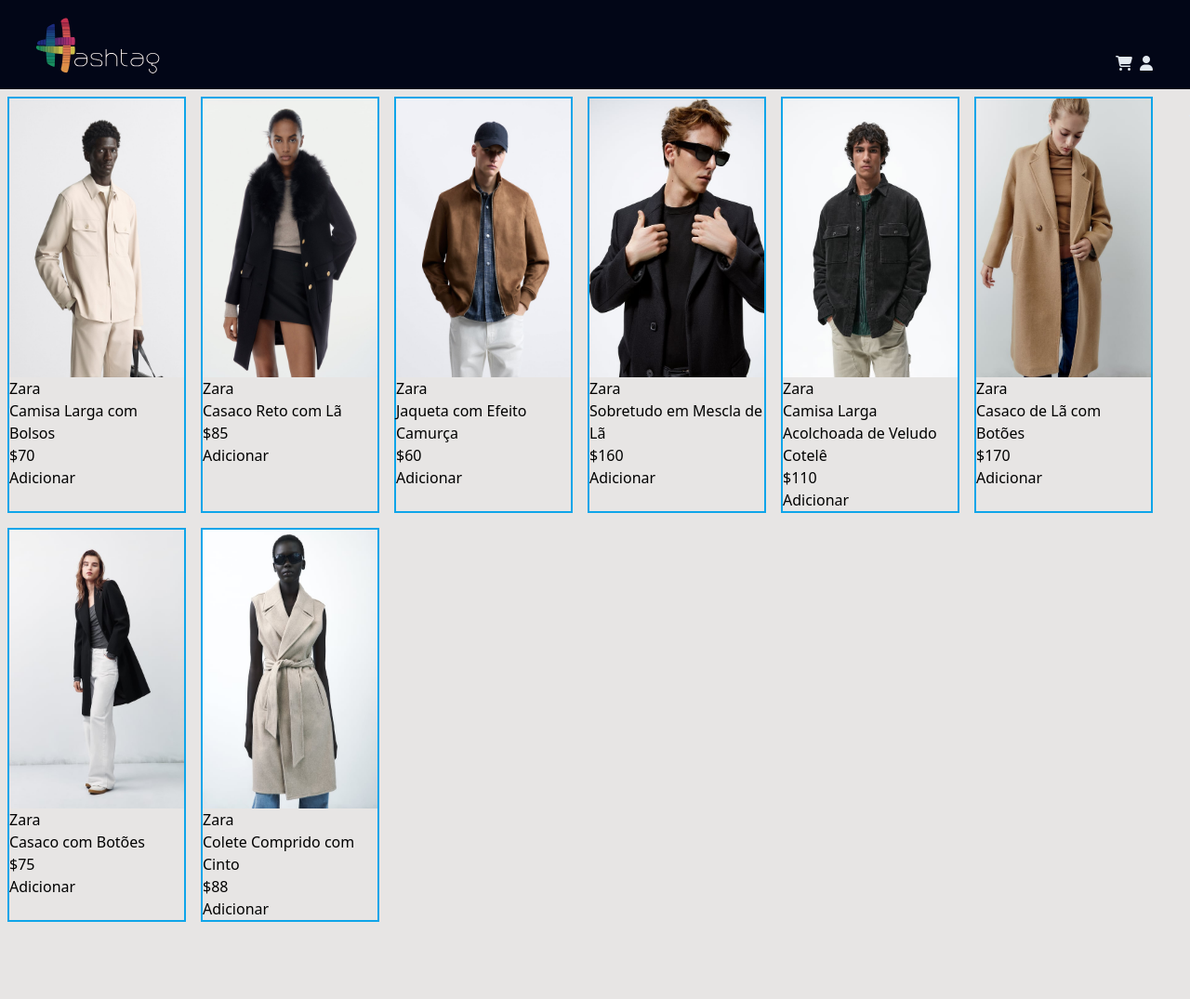
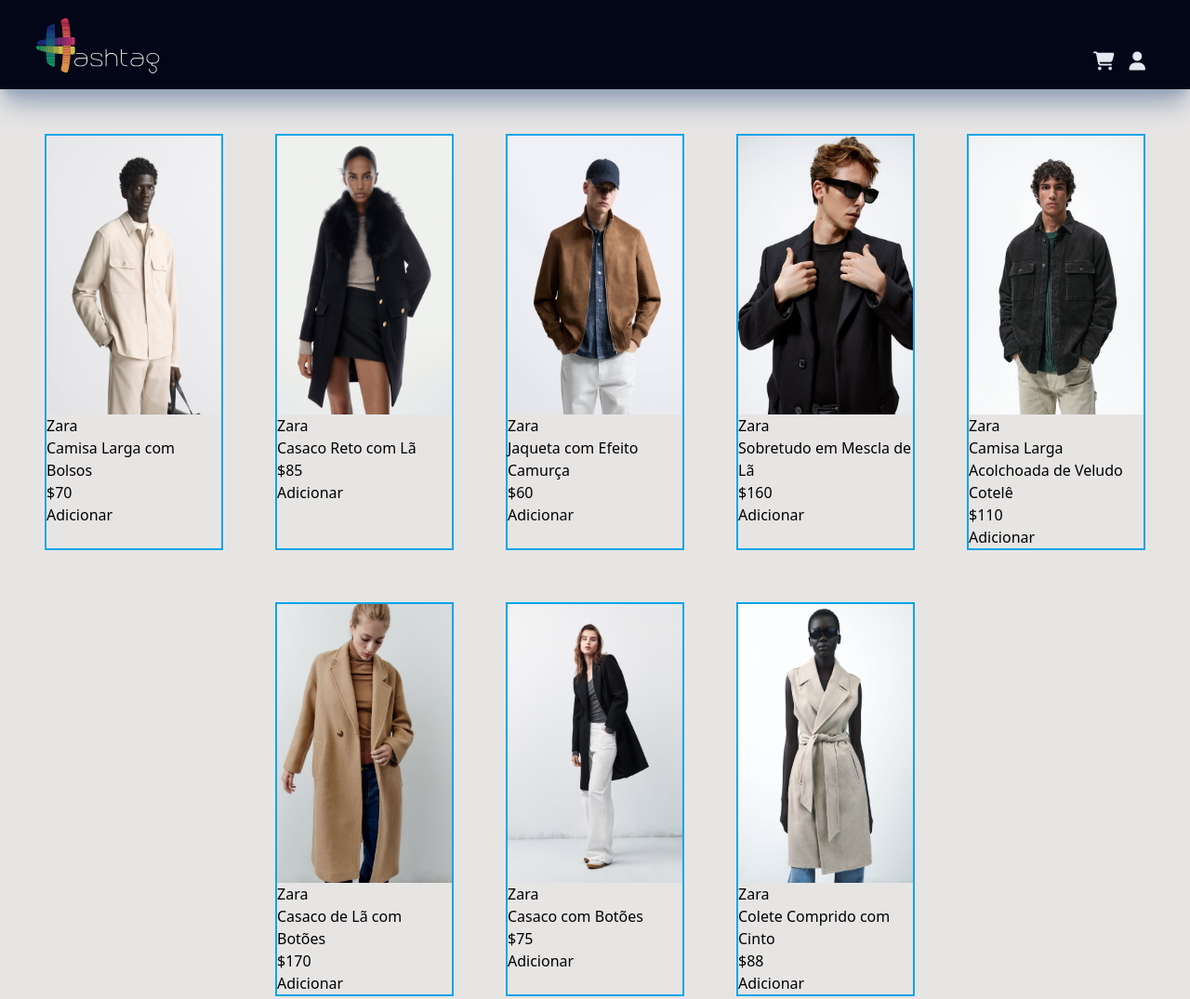
Before and after one commit to IsaKaillany/Intensivao-JS, a website built with Vite: page index.html in a window 1280 px wide. Shown: the whole page at 93% size. Before the commit the page ends 1000 px from the top, so only its background shows below. Built offline with nearby package versions, Linux system fonts and the light colour scheme.

Commit message:
add estilização

```diff
--- a/index.html
+++ b/index.html
@@ -8,7 +8,7 @@
     <title>Magazine Hashtag</title>
 </head>
 <body class="bg-stone-200 flex flex-col">
-    <section id="carrinho" class="fixed top-0 right-[-360px] bg-indigo-950 h-screen w-[360px] text-slate-200">
+    <section id="carrinho" class="fixed top-0 right-[-360px] bg-slate-950 h-screen w-[360px] text-slate-200 z-50">
         <div id="cabecalhoCarrinho" class="flex justify-between m-4">
             <p>Meu carrinho</p>
             <button id="fecharCarrinho"><i class="fa-solid fa-circle-xmark"></i></button>
@@ -21,19 +21,19 @@
         <p id="precoTotal">$200</p>
         <button class="bg-slate-200 text-slate-900 p-1">Finalizar Compra</button>
     </section>
-    <header class="flex bg-slate-950 px-8 py-4 justify-between sticky">
+    <header class="flex bg-slate-950 px-8 py-4 justify-between sticky top-0 shadow-slate-400 shadow-xl text-xl">
         <img
             src="./assets/logo/hashtag.svg"
             alt="Logo do Magazine Hashtag"
             class="h-16"
         >
         <div class="text-slate-200 flex gap-2 items-end mx-2">
-            <button id="abrirCarrinho"><i class="fa-solid fa-cart-shopping"></i></button>
-            <button><i class="fa-solid fa-user"></i></button>
+            <button id="abrirCarrinho" class="mx-2"><i class="fa-solid fa-cart-shopping"></i></button>
+            <button class="mr-2"><i class="fa-solid fa-user"></i></button>
         </div>
     </header>
     <main>
-        <section id="containerProduto" class="flex flex-wrap"></section>
+        <section id="containerProduto" class="flex flex-wrap p-10 justify-center gap-10"></section>
     </main>
 
     <script type="module" src="main.js"></script>
```
